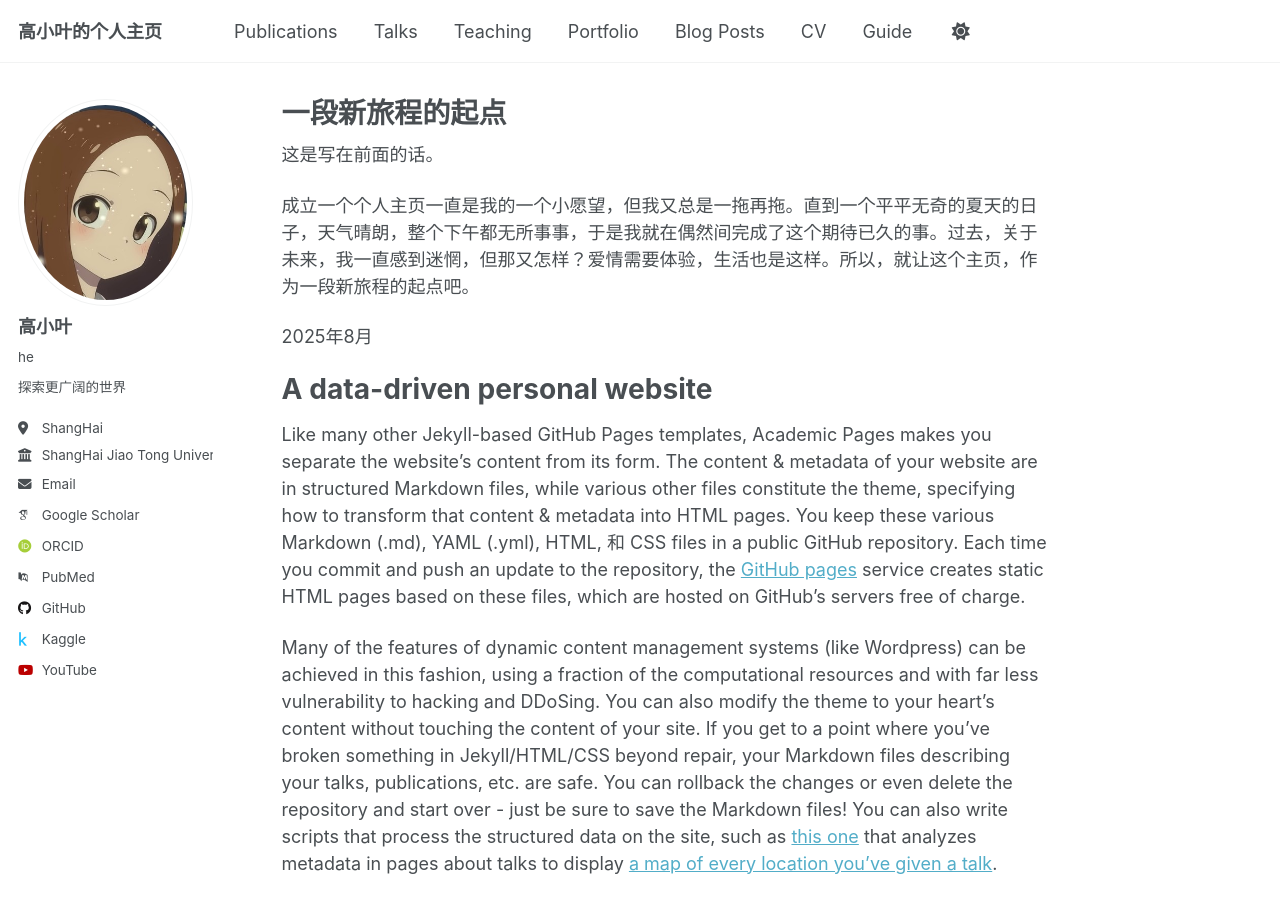
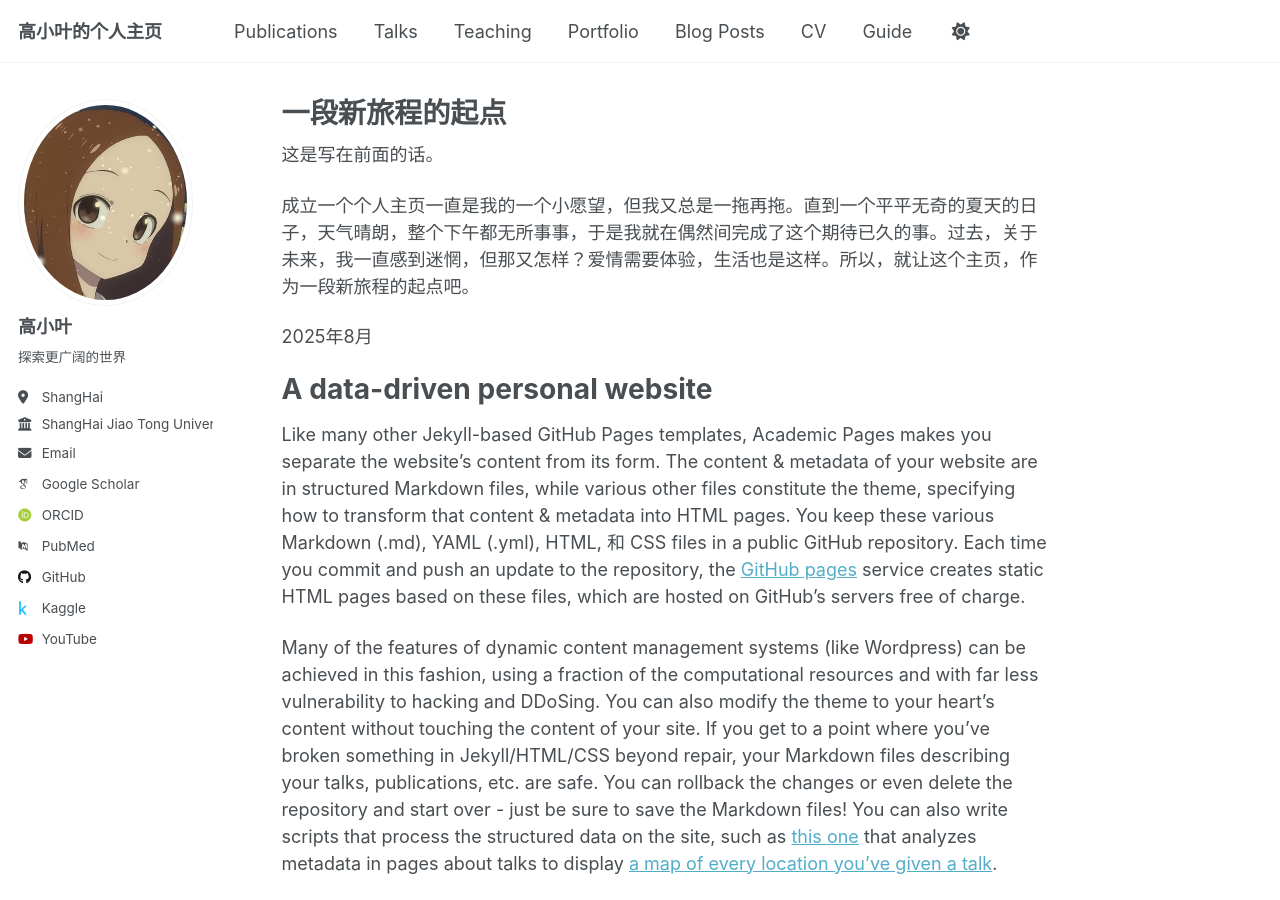
Before and after one commit to gaoyesjtu/gaoyesjtu.github.io, a Jekyll site: the page built from _pages/about.md, in a window 1280 px wide and 900 px high. Built offline with Jekyll 4.4.1, drawn with Linux system fonts in a browser that asks for light colours; some web fonts are replaced; a script that is not in the unit is left out.

```diff
--- a/_config.yml
+++ b/_config.yml
@@ -24,7 +24,7 @@ author:
   # Biographic information
   avatar           : "avatar3.jpg"
   name             : "高小叶"
-  pronouns         : "he"
+  pronouns         : # "he"
   bio              : "探索更广阔的世界"
   location         : "ShangHai"
   employer         : "ShangHai Jiao Tong University"
```
